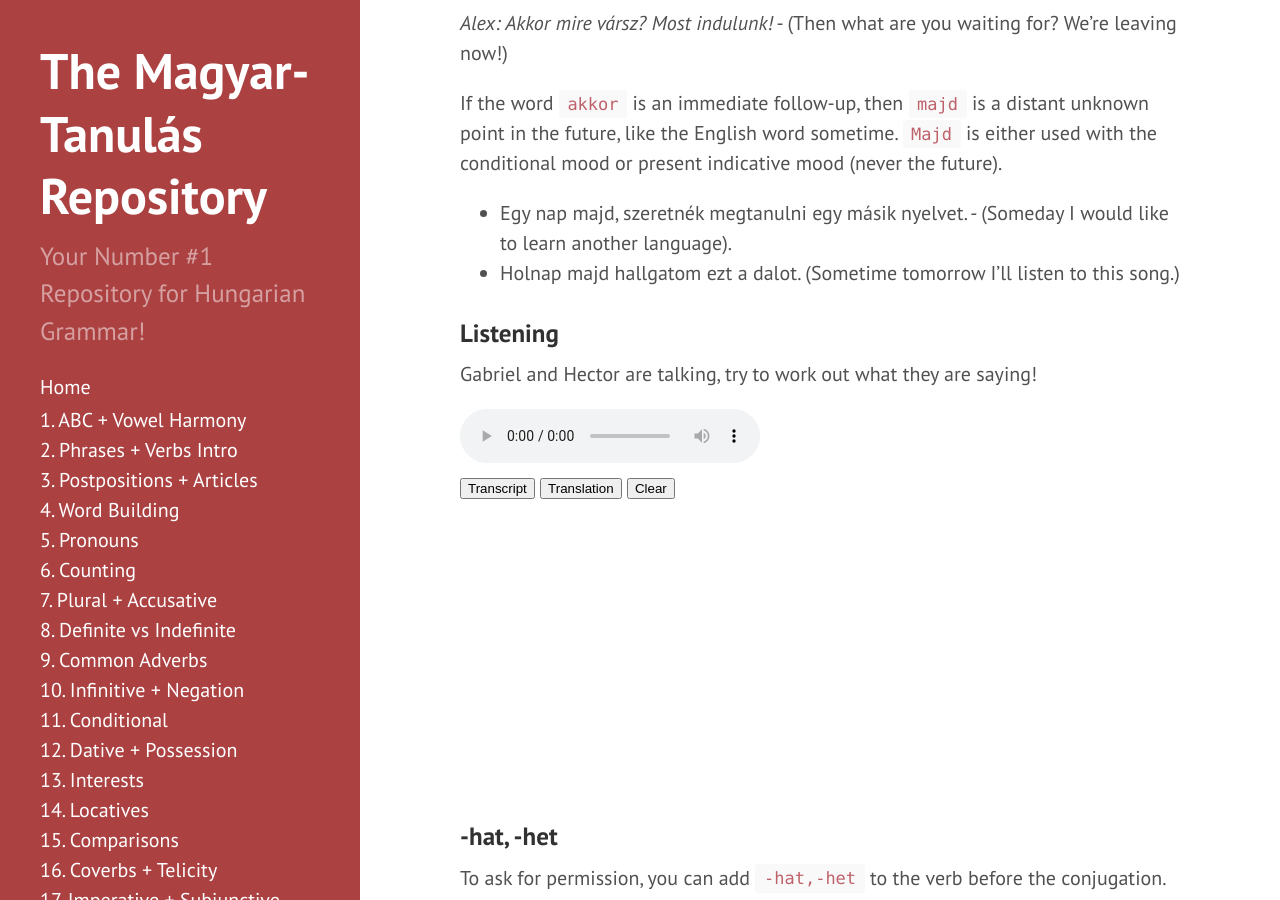
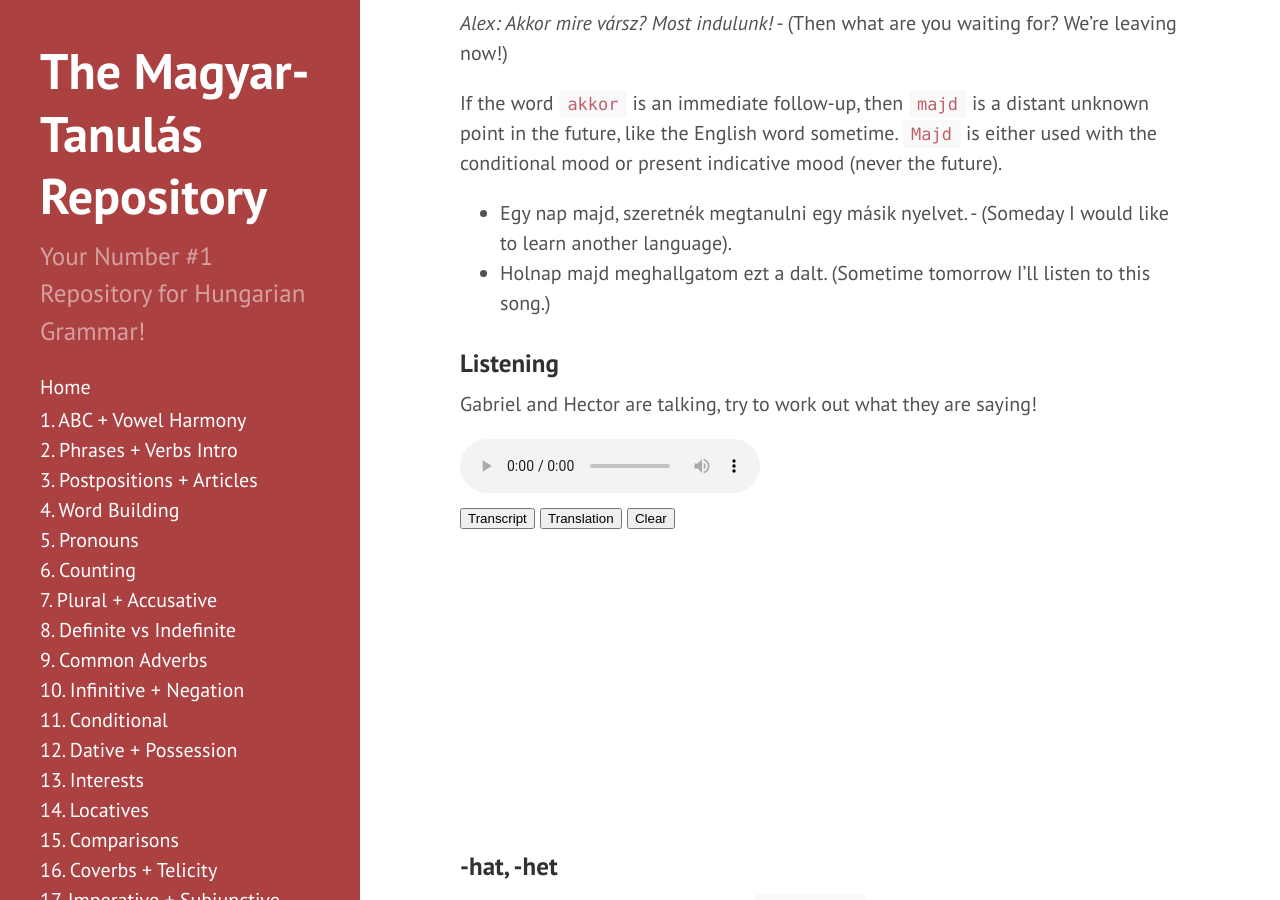
Before and after one commit to Magyartanulas/magyartanulas.github.io, a Jekyll site: the page built from conditional_mood.md, in a window 1280 px wide and 900 px high, scrolled down 3589 px. Built offline with Jekyll 4.4.1, drawn with Linux system fonts in a browser that asks for light colours; comment, search, counter and statistics services are not loaded.

Commit message:
Update conditional_mood.md

```diff
--- a/conditional_mood.md
+++ b/conditional_mood.md
@@ -99,7 +99,7 @@ The word `akkor` means then, and is used as an immediate follow-up.
 If the word `akkor` is an immediate follow-up, then `majd` is a distant unknown point in the future, like the English word sometime. `Majd` is either used with the conditional mood or present indicative mood (never the future).
 
 * Egy nap majd, szeretnék megtanulni egy másik nyelvet. - (Someday I would like to learn another language).
-* Holnap majd hallgatom ezt a dalot. (Sometime tomorrow I'll listen to this song.)
+* Holnap majd meghallgatom ezt a dalt. (Sometime tomorrow I'll listen to this song.)
 
 ### Listening
 
```
